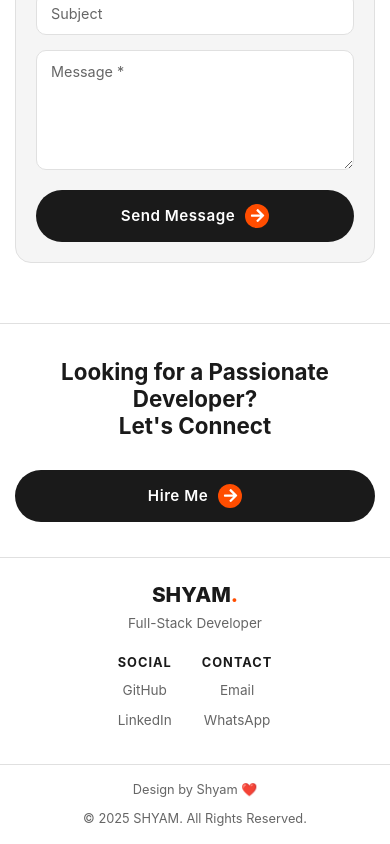
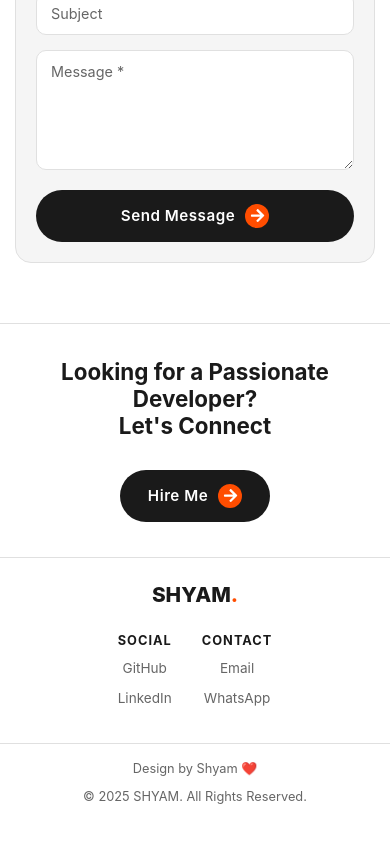
Before and after one commit to ShyamCoder2024/Portfolio, a React (Vite) app: page / in a window 390 px wide. Shown: the part 6882-7726 px from the top of the page. After the commit the page ends 7705 px from the top, so only its background shows below. Built offline with nearby package versions, Linux system fonts and the light colour scheme.

Commit message:
Fix footer - remove tagline, smaller Hire Me button

```diff
--- a/src/components/Footer.css
+++ b/src/components/Footer.css
@@ -56,10 +56,7 @@
     color: var(--accent-color);
 }
 
-.footer-tagline {
-    font-size: 0.85rem;
-    color: var(--text-secondary);
-}
+
 
 /* Right - Links */
 .footer-right {
@@ -171,8 +168,7 @@
     }
 
     .cta-btn {
-        width: 100%;
-        justify-content: center;
+        width: auto;
     }
 
     .footer-main {
--- a/src/components/Footer.jsx
+++ b/src/components/Footer.jsx
@@ -35,7 +35,6 @@ const Footer = () => {
             <div className="footer-main">
                 <div className="footer-left">
                     <h3 className="footer-logo">SHYAM<span>.</span></h3>
-                    <p className="footer-tagline">Full-Stack Developer</p>
                 </div>
 
                 <div className="footer-right">
```
